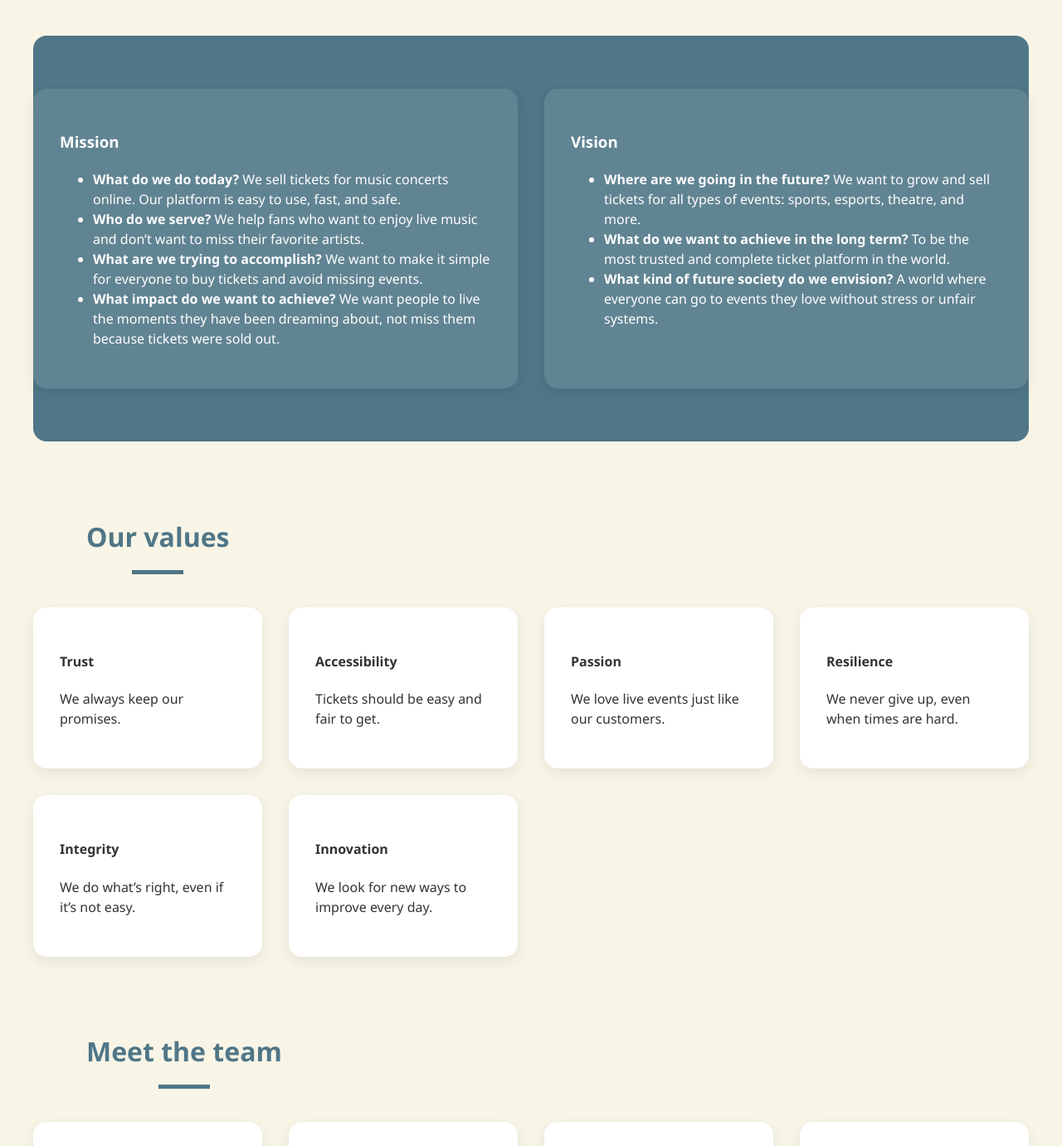
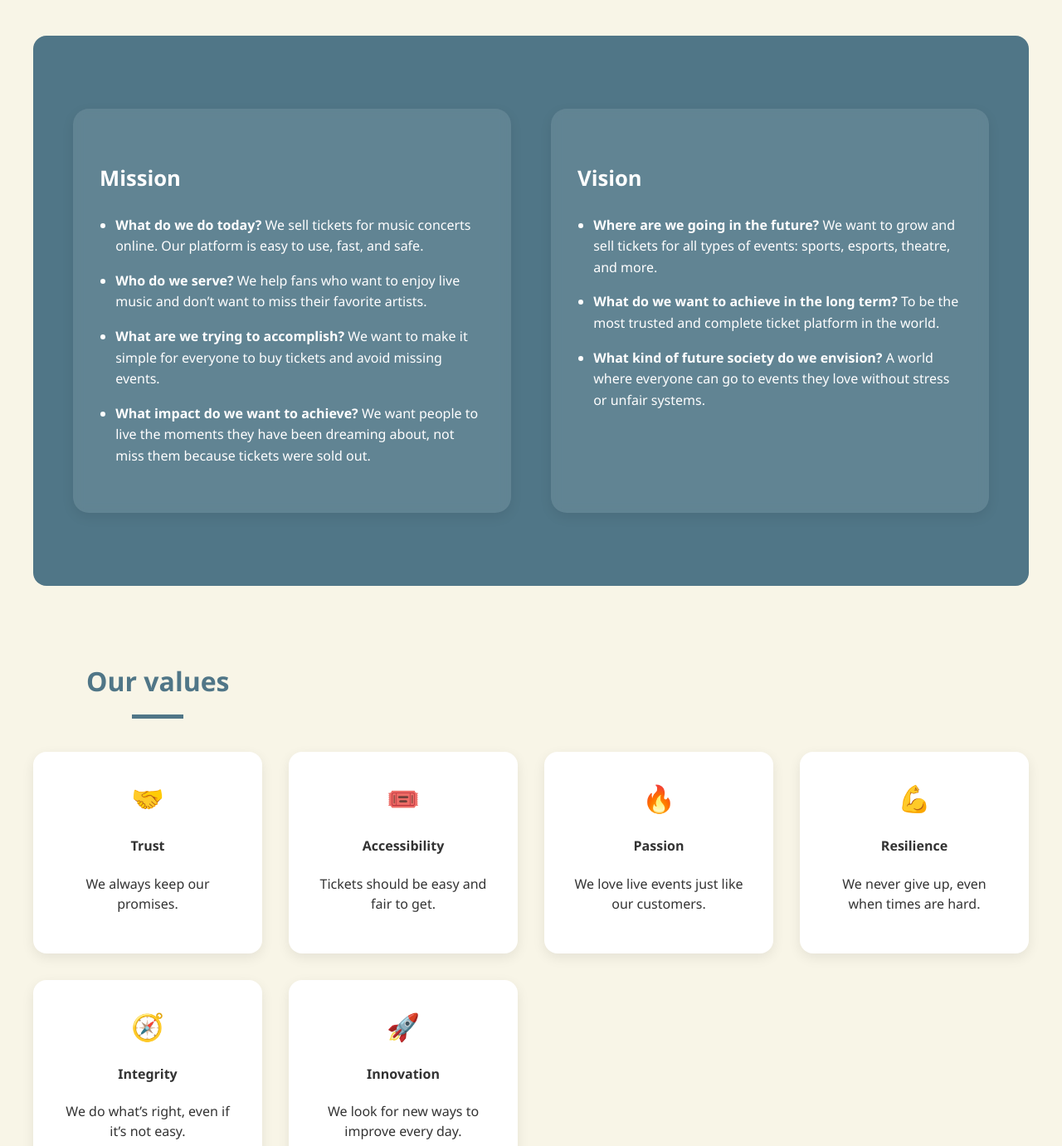
Before and after one commit to caaseey/TicketsNow, a PHP site: page /view/src/php/about.php in a window 1280 px wide; the page is wider, and only the part inside the window is pictured. Shown: the part 655-2036 px from the top of that part at 83% size. Run offline with PHP 8.4, Linux system fonts and the light colour scheme.

Commit message:
About page enhancements

```diff
--- a/view/src/css/about.css
+++ b/view/src/css/about.css
@@ -17,11 +17,65 @@
 .section-title hr { width:60px; border:1.5px solid var(--blue); margin:0.5rem auto; }
 
 /* Tarjetas */
-.card { background:#fff; padding:2rem; border-radius:1rem; box-shadow:0 5px 15px rgba(0,0,0,.08); }
+.card { background:#fff; padding:2rem; border-radius:1rem; box-shadow:0 5px 15px rgba(0,0,0,.08); transition: transform 0.3s ease, box-shadow 0.3s ease; }
+.card:hover { transform: translateY(-5px); box-shadow: 0 10px 25px rgba(0,0,0,.1); }
 .card.glass { background: rgba(255,255,255,.1); color:#fff; backdrop-filter: blur(6px); }
 
+/* Tarjetas de misión y visión */
+.mission-vision {
+    gap: 3rem;
+    padding: 0.5rem 1rem;
+}
+
+.mission-vision .card {
+    padding: 2.5rem 2rem;
+    border-radius: 1.2rem;
+    transition: transform 0.3s ease, box-shadow 0.3s ease;
+}
+
+.mission-vision .card:hover {
+    transform: translateY(-6px);
+    box-shadow: 0 10px 25px rgba(0, 0, 0, 0.15);
+}
+
+.mission-vision h3 {
+    margin-bottom: 1.5rem;
+    font-size: 1.6rem;
+    font-weight: 600;
+}
+
+.mission-vision ul {
+    padding-left: 1.2rem;
+}
+
+.mission-vision li {
+    margin-bottom: 1rem;
+    line-height: 1.6;
+}
+
+.section--blue {
+    padding: 5rem 2rem;
+}
+
+
+/* Tarjetas de valores */
+.value-card {
+    text-align: center;
+    transition: transform 0.3s ease, box-shadow 0.3s ease;
+}
+.value-card:hover {
+    transform: translateY(-6px) scale(1.02);
+    box-shadow: 0 8px 20px rgba(0, 0, 0, 0.12);
+}
+.value-card .icon {
+    font-size: 2rem;
+    margin-bottom: 1rem;
+}
+
+
 /* Equipo */
-.team-card img { width:140px; height:140px; border-radius:50%; object-fit:cover; margin-bottom:1rem; }
+.team-card img { width:140px; height:140px; border-radius:50%; object-fit:cover; margin-bottom:1rem; transition: transform 0.3s ease; }
+.team-card:hover img { transform: scale(1.05); }
 .role{ color:var(--dark); font-size:.9rem; opacity:.7; }
 
 /* Responsive extra */
--- a/view/src/php/about.php
+++ b/view/src/php/about.php
@@ -102,7 +102,7 @@ if (session_status() !== PHP_SESSION_ACTIVE) session_start();
 
             <!-- MISIÓN / VISIÓN --------------------------------------------->
             <section class="section section--blue">
-                <div class="grid two-cols cards">
+                <div class="grid two-cols cards mission-vision">
                     <article class="card glass">
                         <h3>Mission</h3>
                         <ul>
@@ -124,6 +124,7 @@ if (session_status() !== PHP_SESSION_ACTIVE) session_start();
                 </div>
             </section>
 
+
             <!-- VALORES ------------------------------------------------------>
             <section class="section">
                 <div class="section-title">
@@ -131,28 +132,34 @@ if (session_status() !== PHP_SESSION_ACTIVE) session_start();
                     <hr>
                 </div>
 
-                <div class="grid three-cols cards">
-                    <article class="card">
+                <div class="grid three-cols cards values-cards">
+                    <article class="card value-card">
+                        <div class="icon">🤝</div>
                         <h4>Trust</h4>
                         <p>We always keep our promises.</p>
                     </article>
-                    <article class="card">
+                    <article class="card value-card">
+                        <div class="icon">🎟️</div>
                         <h4>Accessibility</h4>
                         <p>Tickets should be easy and fair to get.</p>
                     </article>
-                    <article class="card">
+                    <article class="card value-card">
+                        <div class="icon">🔥</div>
                         <h4>Passion</h4>
                         <p>We love live events just like our customers.</p>
                     </article>
-                    <article class="card">
+                    <article class="card value-card">
+                        <div class="icon">💪</div>
                         <h4>Resilience</h4>
                         <p>We never give up, even when times are hard.</p>
                     </article>
-                    <article class="card">
+                    <article class="card value-card">
+                        <div class="icon">🧭</div>
                         <h4>Integrity</h4>
                         <p>We do what’s right, even if it’s not easy.</p>
                     </article>
-                    <article class="card">
+                    <article class="card value-card">
+                        <div class="icon">🚀</div>
                         <h4>Innovation</h4>
                         <p>We look for new ways to improve every day.</p>
                     </article>
```
